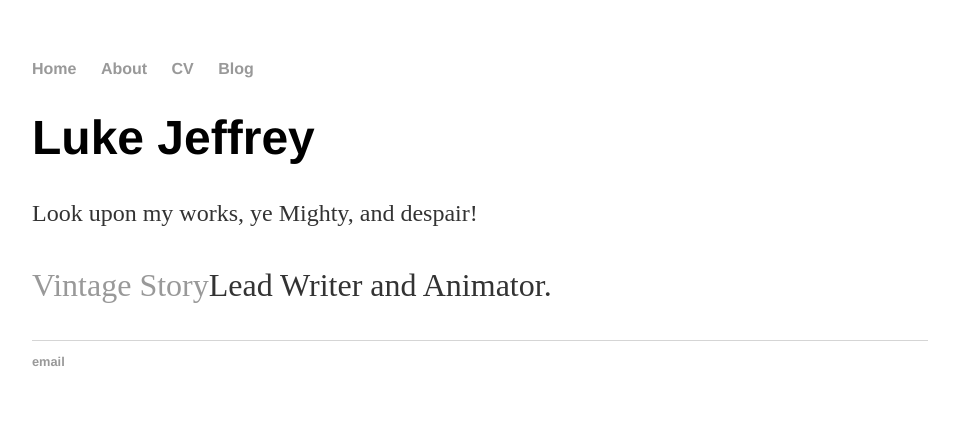
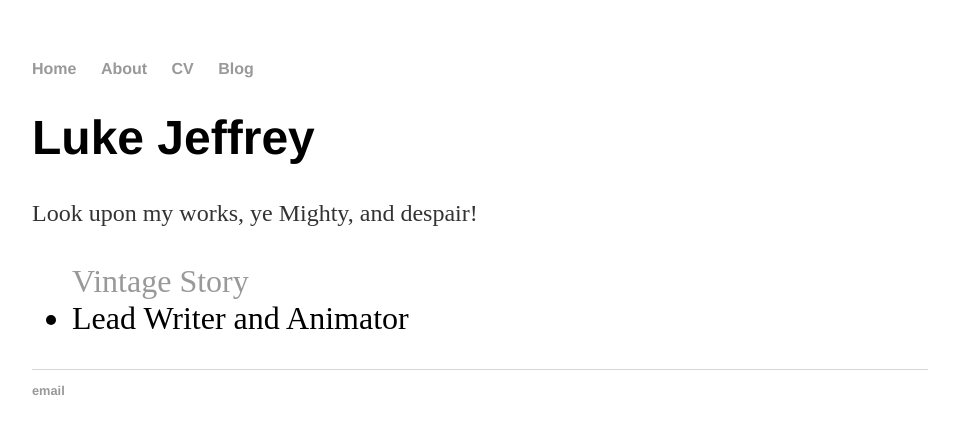
Before and after one commit to GralphGralph/GralphGralph.github.io, a Jekyll site: the page built from index.html, in a window 1280 px wide. Shown: the top 434 px of the page, without its empty margins (160-1119 px from the left). Built offline with Jekyll 4.4.1, drawn with Linux system fonts in a browser that asks for light colours.

Commit message:
Update index.html

```diff
--- a/index.html
+++ b/index.html
@@ -5,5 +5,8 @@ title: Luke Jeffrey
 <div class="blurb">
 	<h1>Luke Jeffrey</h1>
 	<p>Look upon my works, ye Mighty, and despair!</p>
-	<p style = "font-size: 200%;"><a href="https://www.vintagestory.at/">Vintage Story</a>Lead Writer and Animator.</p>
+	<ul style = "font-size: 200%;"><a href="https://www.vintagestory.at/">Vintage Story</a>
+		<li>Lead Writer and Animator</li>
+	</ul>
+
 </div><!-- /.blurb -->
```
